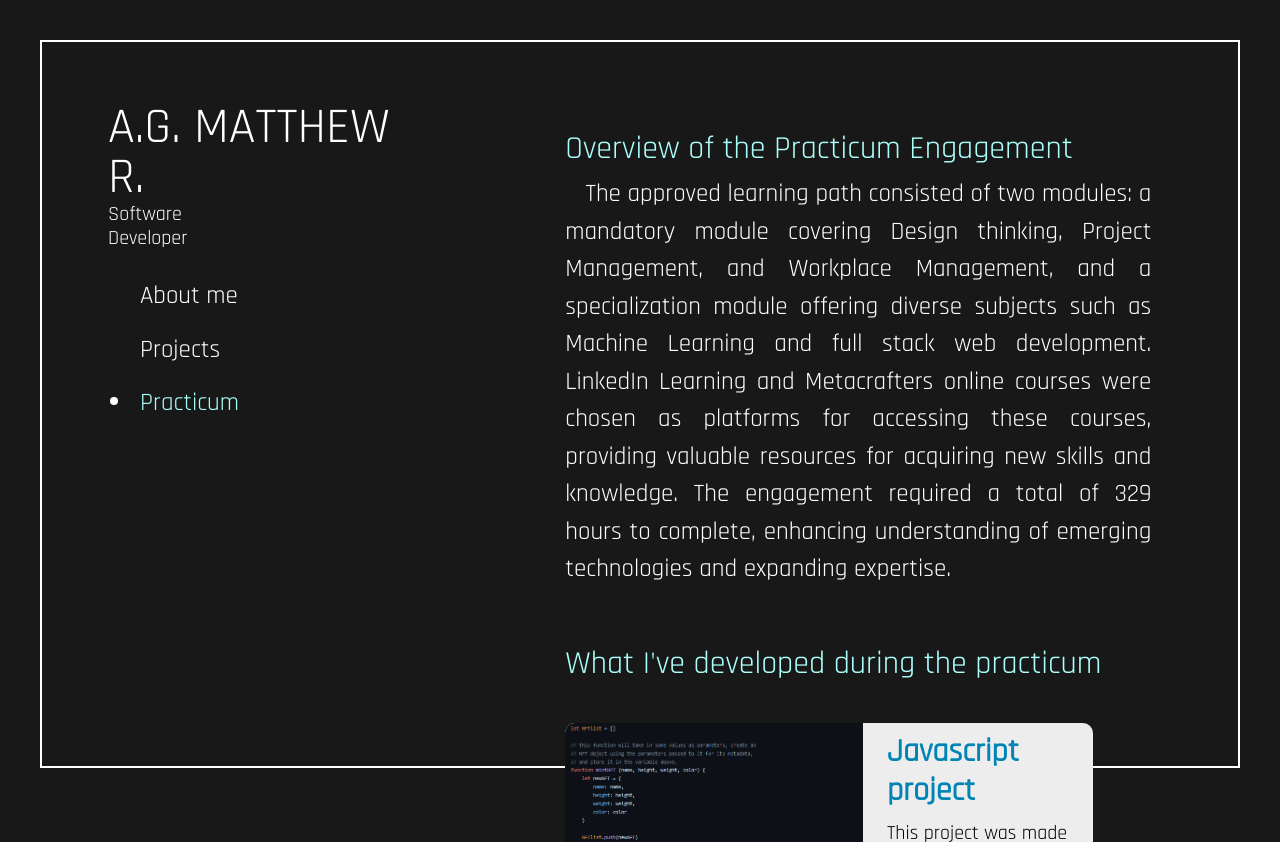
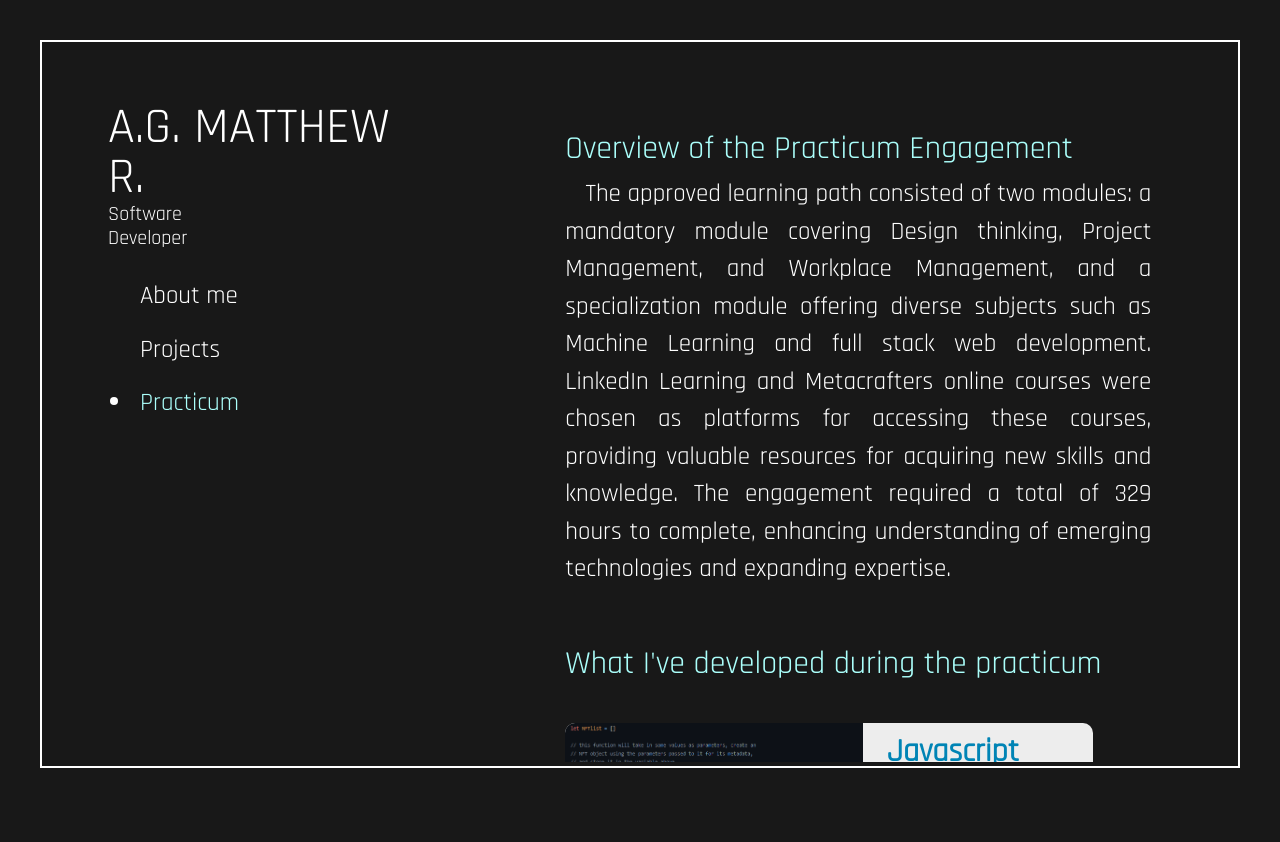
Before and after one commit to AGRapista/portfolio_website, a React (Create React App) app: page / in a window 1280 px wide. Both pictures are taken after a click on the element "Practicum". After the commit the page ends 808 px from the top, so only its background shows below. Built offline with nearby package versions, Linux system fonts and the light colour scheme; the HTML template or start-up script is replaced by a standard one.

Commit message:
Modified: * Adjusted practicum container height

```diff
--- a/src/components/body/styles.css
+++ b/src/components/body/styles.css
@@ -163,7 +163,7 @@ h2, h3 {
 
 .about-page {
     overflow-y: scroll;
-    max-height: 800px;
+    height: 90vh;
     -ms-overflow-style: none;  /* IE and Edge */
     scrollbar-width: none;
 }
--- a/src/components/outside/flow.js
+++ b/src/components/outside/flow.js
@@ -20,7 +20,7 @@ function Flow() {
         p5.noiseDetail(1)
 
 
-        var density = 100;
+        var density = 20;
         var space = width / density;
 
         for (var x = 0; x < width; x += space) {
```
